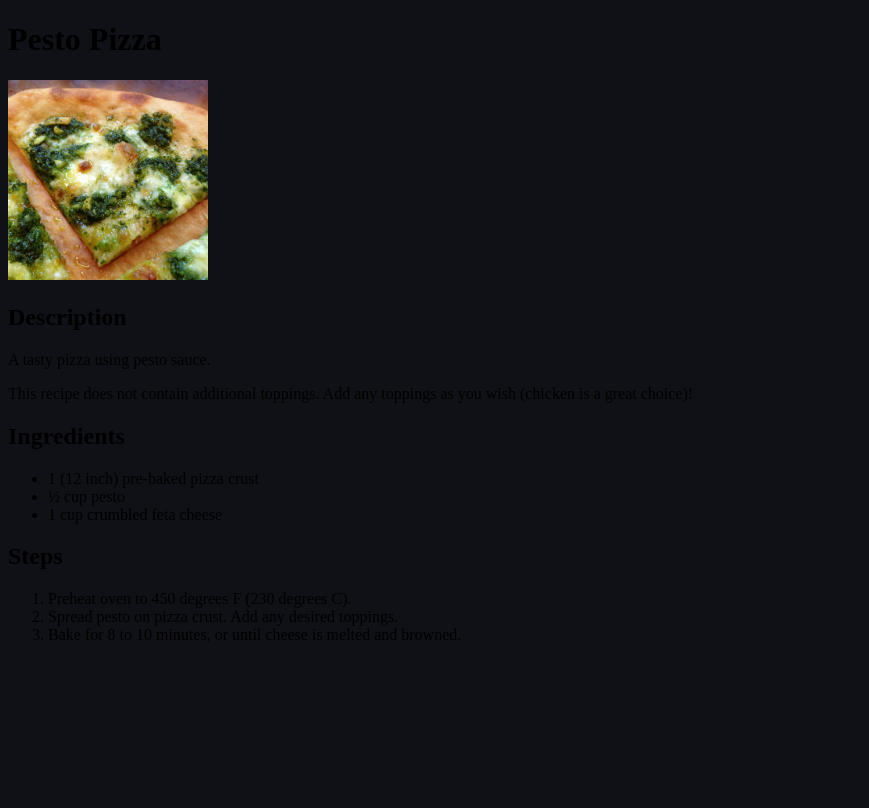
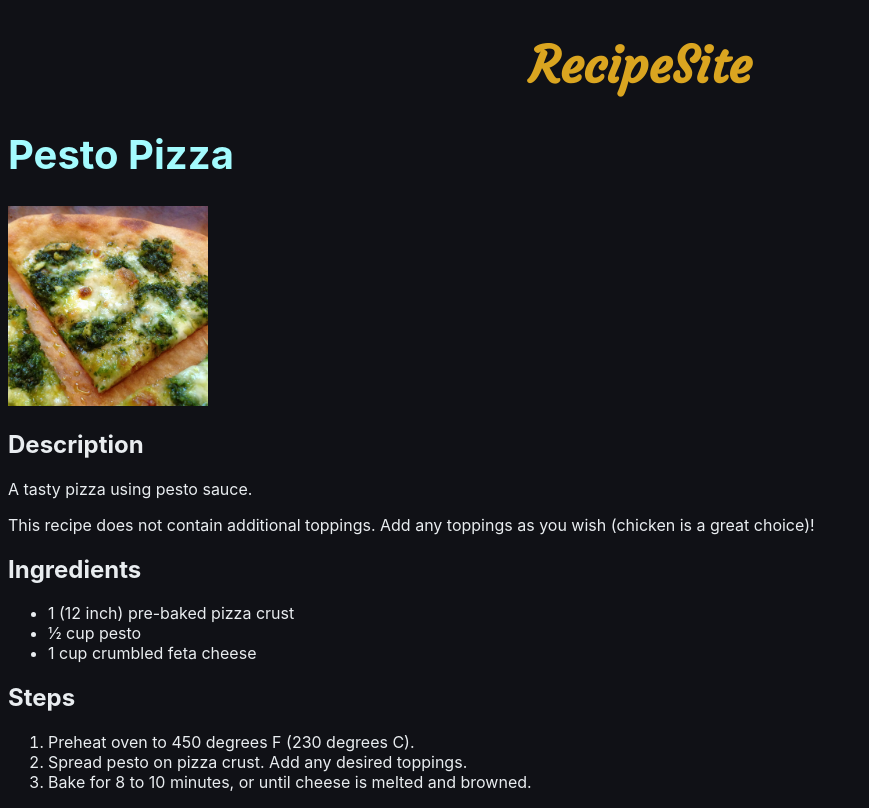
Before and after one commit to dillonyu/odin-recipes, a plain HTML site: page recipes/pesto-pizza.html in a window 1280 px wide. Shown: the whole page, without its empty margins (0-869 px from the left). Drawn offline with Linux system fonts and the light colour scheme; files that its build step writes are made by us from their sources.

Commit message:
Add styling to all recipe pages

```diff
--- a/recipes/pesto-pizza.html
+++ b/recipes/pesto-pizza.html
@@ -3,10 +3,11 @@
     <head>
         <meta charset="UTF-8">
         <title>Pesto Pizza Recipe</title>
-        <link rel="stylesheet" href="styles.css">
+        <link rel="stylesheet" href="../styles.css">
     </head>
     <body>
-        <h1>Pesto Pizza</h1>
+        <h1 class="logo">RecipeSite</h1>
+        <h1 class="recipe-title">Pesto Pizza</h1>
         <img src="../images/pesto-pizza.jpeg" alt="Pesto Pizza" width="200" height="200">
         <h2>Description</h2>
         <p>A tasty pizza using pesto sauce.</p>
--- a/styles.css
+++ b/styles.css
@@ -3,7 +3,7 @@
     src: url(Courgette.ttf)
 }
 
-#logo {
+.logo {
     text-align: center;
     font-family: courgette, sans-serif;
     font-size: 50px;
@@ -14,9 +14,15 @@
     text-align: center;
     font-size: 20px;
     color: white;
-    font-family: -apple-system, BlinkMacSystemFont, 'Segoe UI', Roboto, Oxygen, Ubuntu, Cantarell, 'Open Sans', 'Helvetica Neue', sans-serif;
+}
+
+.recipe-title {
+    color:rgb(163, 251, 254);
+    font-size: 40px;
 }
 
 body {
     background-color: rgb(16, 17, 22);
+    color: rgb(233, 237, 240);
+    font-family: -apple-system, BlinkMacSystemFont, 'Segoe UI', Roboto, Oxygen, Ubuntu, Cantarell, 'Open Sans', 'Helvetica Neue', sans-serif;
 }
```
Also changed, not shown: index.html (+1 -1 lines), recipes/deep-fried-oreos.html (+3 -3 lines), recipes/garlic-fried-chicken.html (+3 -2 lines).
